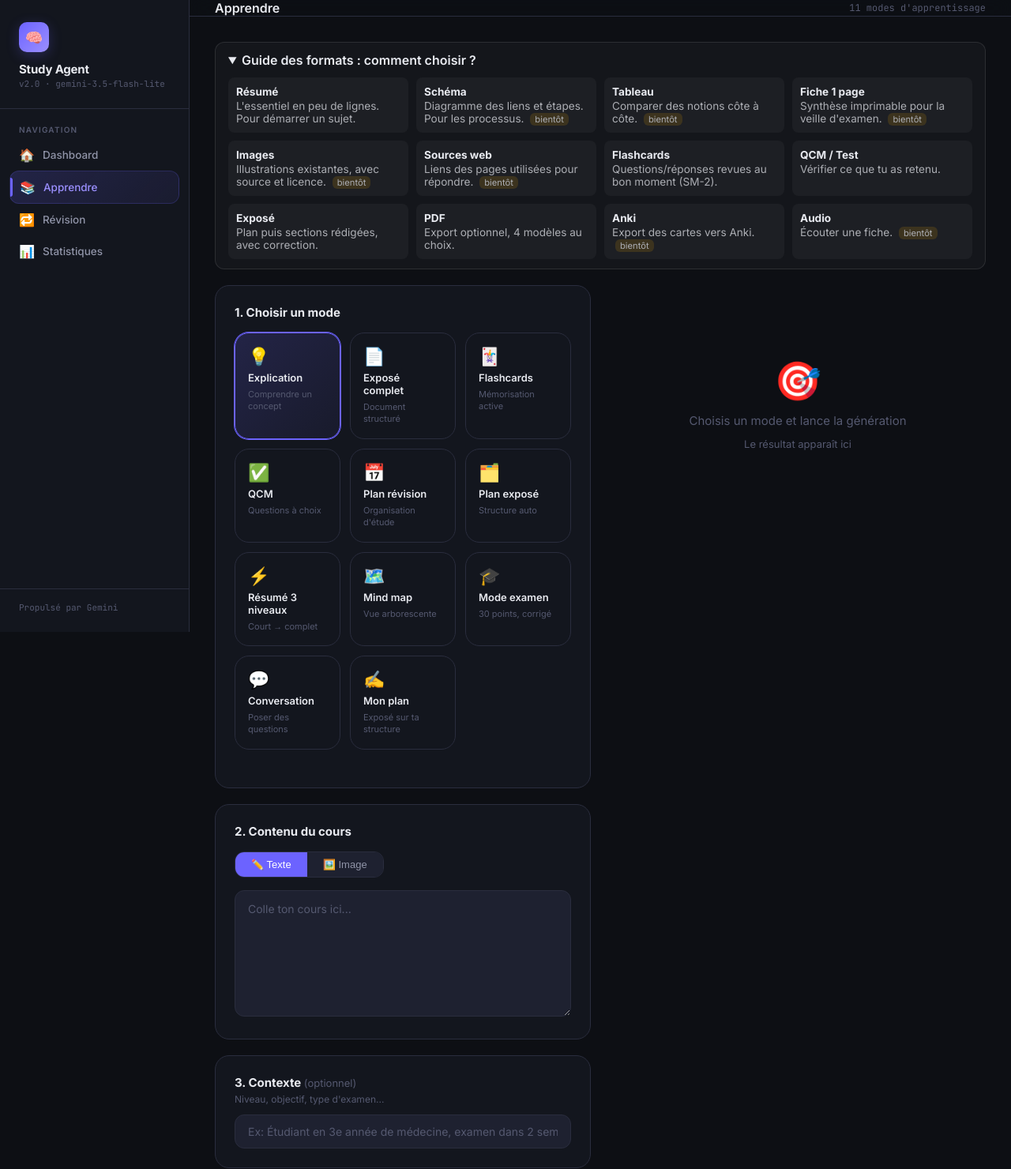
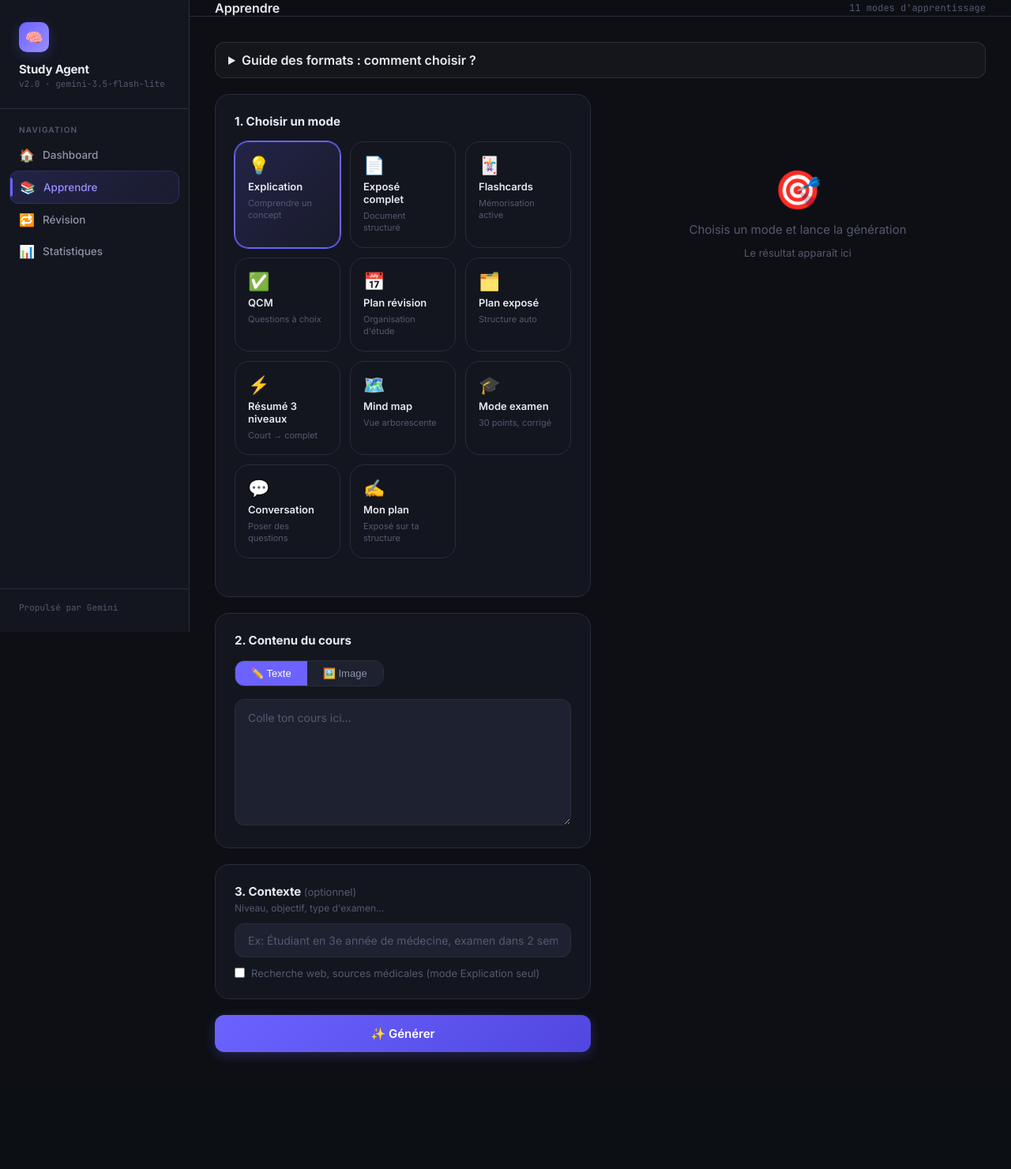
Before and after one commit to DJACK73/study-agent, a Flask app: page /apprendre in a window 1280 px wide. Shown: the top 1480 px of the page at 79% size. After the commit the page ends 1342 px from the top, so only its background shows below. Run offline with Flask 3, Linux system fonts and the light colour scheme.

Commit message:
feat: recherche web dans le mode Explication, guide replie

```diff
--- a/app.py
+++ b/app.py
@@ -74,6 +74,7 @@ def api_generer():
     if not texte and not image_b64:
         return jsonify({"error": "Contenu vide"}), 400
 
+    web_statut, sources = None, []
     try:
         if image_b64:
             img_data = base64.b64decode(image_b64)
@@ -84,6 +85,9 @@ def api_generer():
             est_image = True
             contenu_id = "cours (image)"
         else:
+            if mode == 1 and data.get("web"):
+                from modules.web_context import enrichir
+                contexte, sources, web_statut = enrichir(texte, contexte, medical=True)
             resultat  = generer(texte, mode, est_image=False, contexte=contexte)
             est_image = False
             contenu_id = texte[:60]
@@ -103,7 +107,8 @@ def api_generer():
             except Exception as e:
                 print(f"Sauvegarde SQLite : {e}")
 
-        return jsonify({"resultat": resultat, "mode": mode})
+        return jsonify({"resultat": resultat, "mode": mode,
+                        "sources": sources, "web_statut": web_statut})
 
     except Exception as e:
         return jsonify({"error": str(e)}), 500
--- a/templates/_guide_formats.html
+++ b/templates/_guide_formats.html
@@ -1,4 +1,4 @@
-<details class="guide-formats" open>
+<details class="guide-formats">
   <summary>Guide des formats : comment choisir ?</summary>
   <div class="gf-grid">
     <div class="gf-item"><b>Résumé</b><span>L'essentiel en peu de lignes. Pour démarrer un sujet.</span></div>
--- a/templates/apprendre.html
+++ b/templates/apprendre.html
@@ -252,6 +252,9 @@
       <div style="font-size:15px;font-weight:700;margin-bottom:4px;">3. Contexte <span style="color:var(--text3);font-weight:400;font-size:13px;">(optionnel)</span></div>
       <div style="font-size:12px;color:var(--text3);margin-bottom:12px;">Niveau, objectif, type d'examen...</div>
       <input class="input" id="contexte" placeholder="Ex: Étudiant en 3e année de médecine, examen dans 2 semaines"/>
+      <label style="display:flex;gap:8px;align-items:center;margin-top:12px;font-size:13px;color:var(--text3);">
+        <input type="checkbox" id="web-search"/> Recherche web, sources médicales (mode Explication seul)
+      </label>
     </div>
 
     <!-- Longueur exposé (mode 2 uniquement) -->
@@ -562,7 +565,8 @@ async function lancer() {
 
     } else {
       const data = await apiPost('/api/generer', {
-        mode: currentMode, texte, image_b64: imageB64, contexte
+        mode: currentMode, texte, image_b64: imageB64, contexte,
+        web: currentMode === 1 && document.getElementById('web-search').checked
       });
       hideLoading();
       if (data.error) { showToast(data.error, 'error'); return; }
@@ -579,12 +583,38 @@ async function lancer() {
         ['','💡','📄','🃏','✅','📅','🗂️','⚡','🗺️','🎓'][currentMode],
         ['','Explication','Exposé','Flashcards','QCM','Plan de révision',
          'Plan d\'exposé','Résumé','Mind map','Examen'][currentMode]);
+      afficherSources(data);
     }
     showToast('Génération terminée !', 'success');
   } catch(e) {
     hideLoading();
     showToast('Erreur de connexion', 'error');
   }
+}
+
+function afficherSources(data) {
+  const old = document.getElementById('web-sources'); if (old) old.remove();
+  if (!data || !data.web_statut) return;
+  const box = document.createElement('div');
+  box.id = 'web-sources';
+  box.style.cssText = 'margin-top:16px;font-size:13px;color:var(--text3);';
+  if (data.web_statut !== 'ok') {
+    const msg = {plafond:'Plafond de recherches atteint', aucun:'Aucune source trouvée', indisponible:'Recherche indisponible'}[data.web_statut] || 'Recherche indisponible';
+    box.textContent = msg + ', réponse sans sources.';
+  } else {
+    const t = document.createElement('div'); t.textContent = 'Sources web'; t.style.fontWeight = '700';
+    box.appendChild(t);
+    data.sources.forEach((s, i) => {
+      const row = document.createElement('div');
+      const a = document.createElement('a');
+      a.textContent = '[' + (i + 1) + '] ' + s.titre;
+      if (/^https?:\/\//.test(s.url)) { a.href = s.url; a.target = '_blank'; a.rel = 'noopener noreferrer'; }
+      row.appendChild(a);
+      row.appendChild(document.createTextNode(' (' + (s.date || 'date inconnue') + ')'));
+      box.appendChild(row);
+    });
+  }
+  document.getElementById('result-content').insertAdjacentElement('afterend', box);
 }
 
 function showResult(id) {
```
